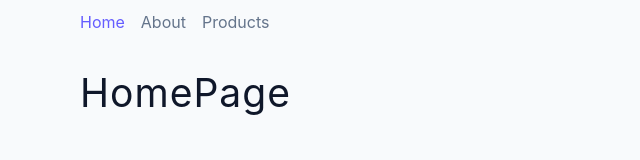
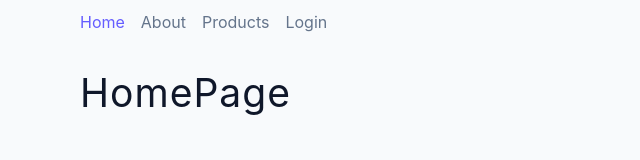
Before and after one commit to Pedro558/React-router, a React (Create React App) app: page / in a window 1280 px wide. Shown: the top 160 px of the page, without its empty margins (0-640 px from the left). Built offline with nearby package versions, Linux system fonts and the light colour scheme.

Commit message:
:sparkles: feat: add login to StyledNavbar

```diff
--- a/src/components/StyledNavbar.js
+++ b/src/components/StyledNavbar.js
@@ -8,6 +8,7 @@ export function StyledNavbar() {
       <NavLink to='/' className={getLinkClassName}>Home</NavLink>
       <NavLink to='/about' className={getLinkClassName}>About</NavLink>
       <NavLink to='/products' className={getLinkClassName}>Products</NavLink>
+      <NavLink to='/login' className={getLinkClassName}>Login</NavLink>
     </nav>
   )
 };
```
